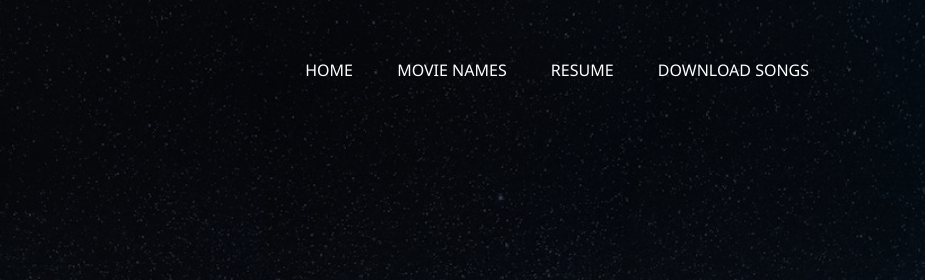
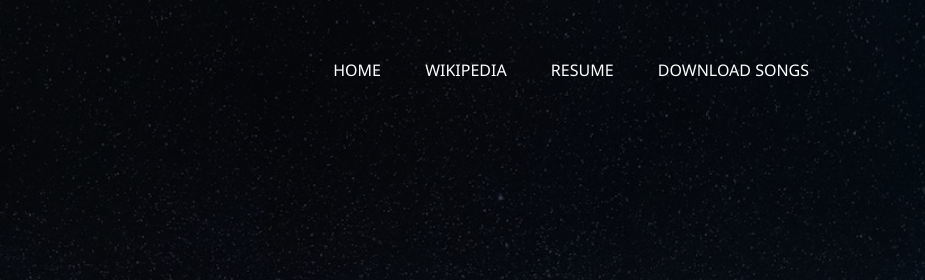
Before and after one commit to MudavathSrinu001/day10, a plain HTML site: page index.html in a window 1280 px wide. Shown: the top 280 px of the page, 355-1280 px from the left. Drawn offline with Linux system fonts and the light colour scheme.

Commit message:
Update index.html

```diff
--- a/index.html
+++ b/index.html
@@ -12,7 +12,7 @@
             <img src="https://thumbs.dreamstime.com/b/website-icon-transparent-background-vector-website-icon-transparent-background-vector-illustration-143534871.jpg" width="20%" height="70" alt="logo">
             <ul>
                 <li><a href="ADDD">HOME</a></li>
-                <li><a href="D">MOVIE NAMES</a></li>
+                <li><a href="./whatsup/ts.html">Wikipedia </a></li>
                 <li><a href="./Sri Resume.pdf" download="RESUME">RESUME </a></li>
                <li><a href="./songs.html">DOWNLOAD SONGS</a></li>
 
```
